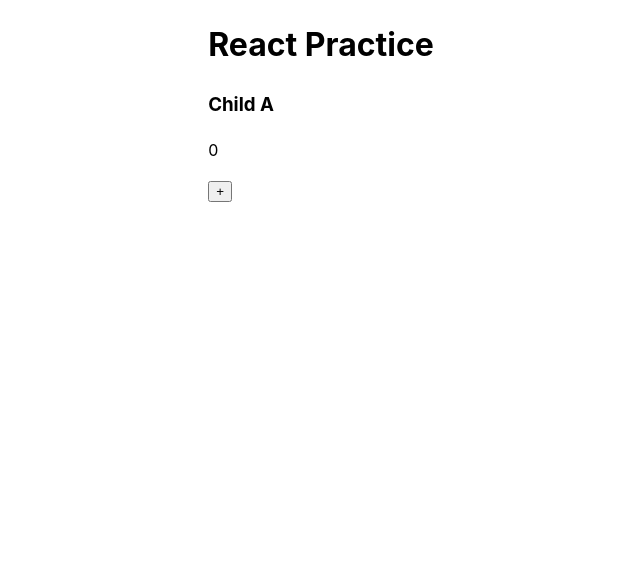
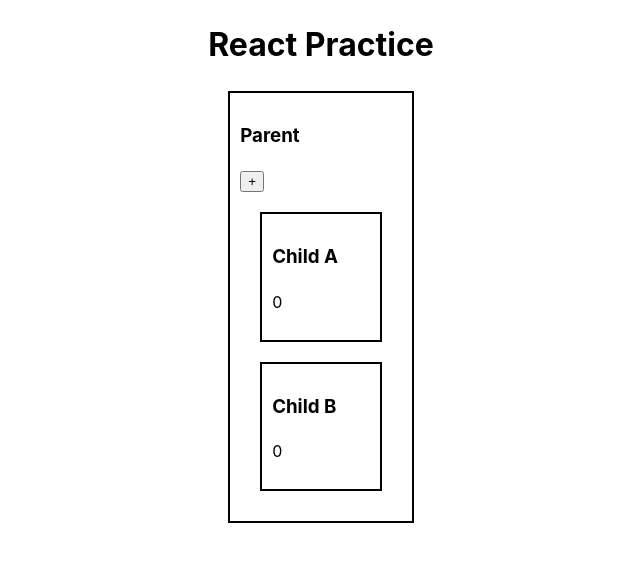
Before and after one commit to GhMamadreza84/React-Practice, a React (Vite) app: page / in a window 1280 px wide. Shown: the top 562 px of the page, without its empty margins (319-959 px from the left). Built offline with nearby package versions, Linux system fonts and the light colour scheme.

Commit message:
add styles to components

```diff
--- a/src/components/ChildA.jsx
+++ b/src/components/ChildA.jsx
@@ -1,12 +1,10 @@
 import {useState} from "react";
 
-const ChildA = () => {
-  const [number, setNumber] = useState(0);
+const ChildA = ({number}) => {
   return (
-    <div>
+    <div style={{ border: "2px solid black", padding: "10px", margin: "20px" }}>
       <h3>Child A</h3>
       <p>{number}</p>
-      <button onClick={() => setNumber((number) => number + 1)}>+</button>
     </div>
   );
 };
--- a/src/components/ChildB.jsx
+++ b/src/components/ChildB.jsx
@@ -1,11 +1,12 @@
-import React from 'react';
+import React from "react";
 
-const ChildB = () => {
-    return (
-        <div>
-
-        </div>
-    );
-}
+const ChildB = ({ number }) => {
+  return (
+    <div style={{ border: "2px solid black", padding: "10px", margin: "20px" }}>
+      <h3>Child B</h3>
+      <p>{number}</p>
+    </div>
+  );
+};
 
 export default ChildB;
--- a/src/components/Parent.jsx
+++ b/src/components/Parent.jsx
@@ -1,14 +1,17 @@
-import React from 'react';
-import ChildA from './ChildA';
-import ChildB from './ChildB';
+import { useState } from "react";
+import ChildA from "./ChildA";
+import ChildB from "./ChildB";
 
 const Parent = () => {
-    return (
-        <div>
-            <ChildA />
-            <ChildB />
-        </div>
-    );
-}
+  const [number, setNumber] = useState(0);
+  return (
+    <div style={{ border: "2px solid black", padding: "10px", margin: "20px" }}>
+      <h3>Parent</h3>
+      <button onClick={() => setNumber((number) => number + 1)}>+</button>
+      <ChildA number={number} />
+      <ChildB number={number} />
+    </div>
+  );
+};
 
 export default Parent;
```
